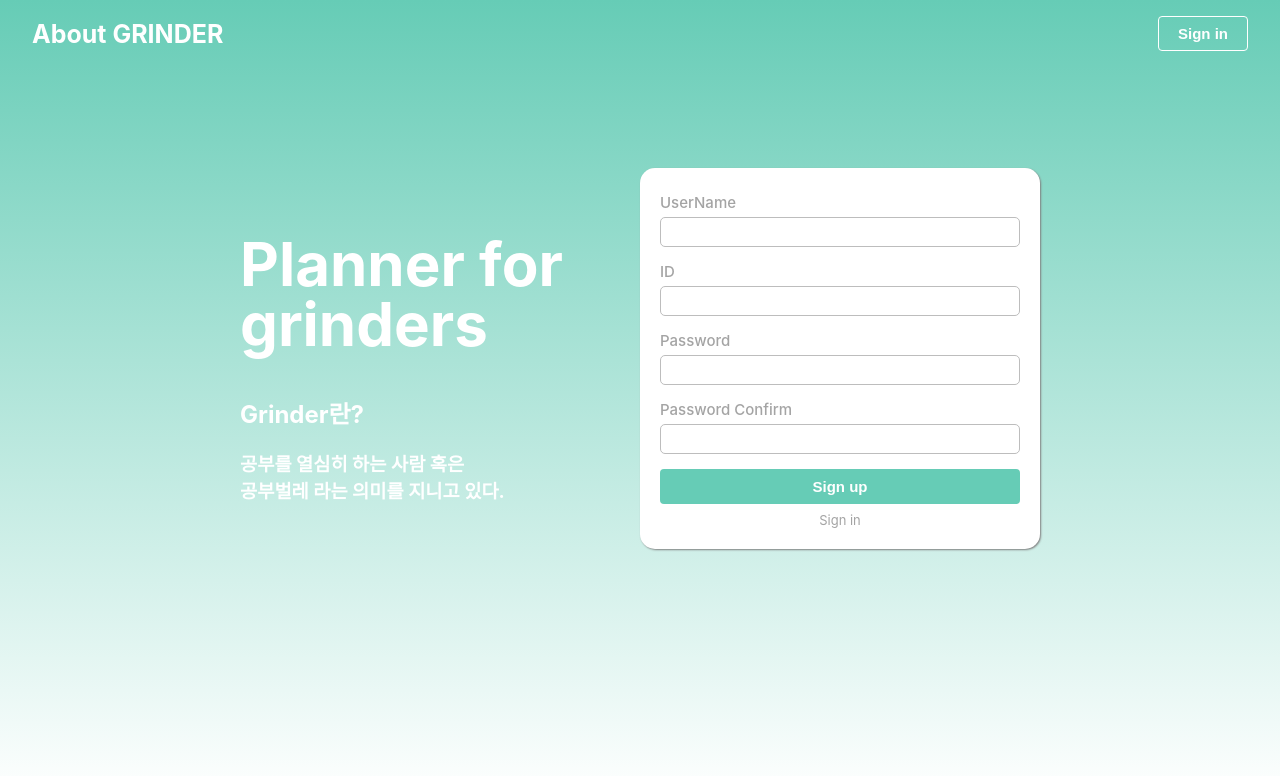
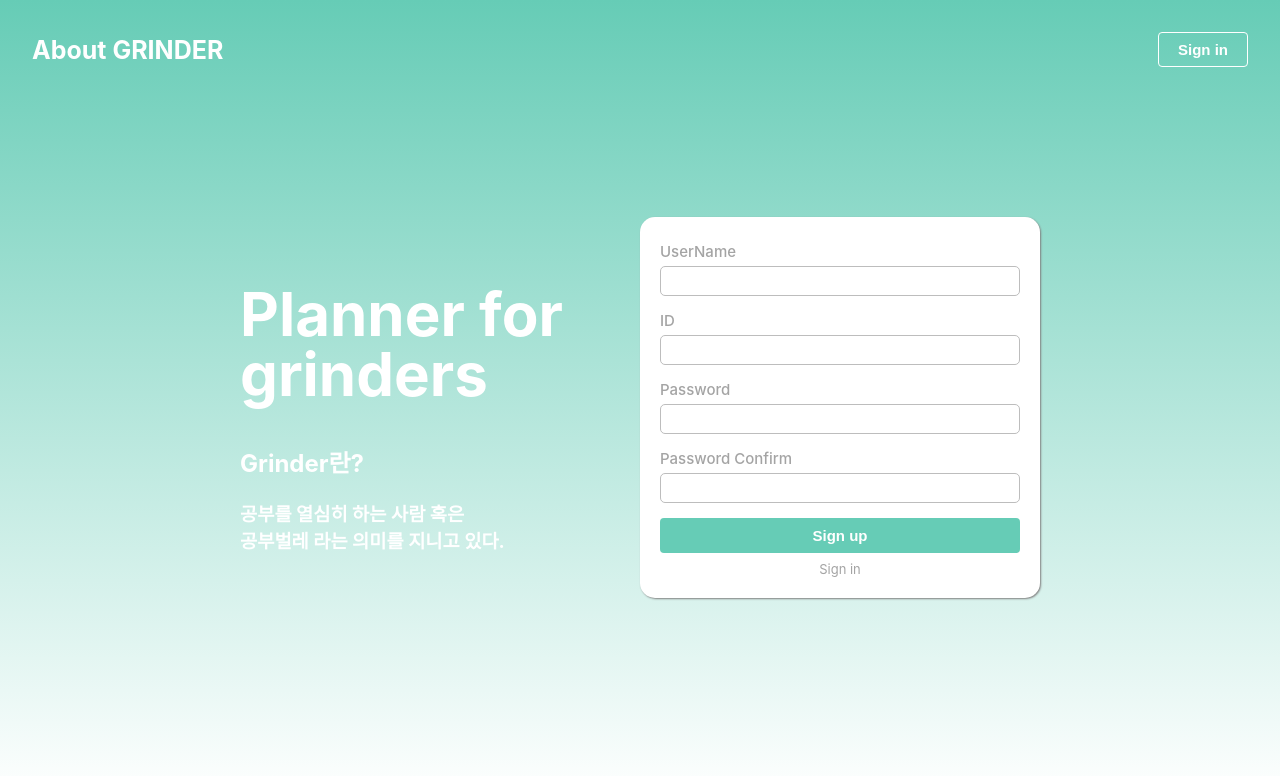
Before and after one commit to dekim1028/Grinder, a React (Create React App) app in the folder grinder-frontend/: page / in a window 1280 px wide. Shown: the top 776 px of the page. Built offline with nearby package versions, Linux system fonts and the light colour scheme.

Commit message:
Fix AboutGrinderPage css

```diff
--- a/grinder-frontend/src/pages/AboutGrinderPage.js
+++ b/grinder-frontend/src/pages/AboutGrinderPage.js
@@ -4,9 +4,10 @@ import Button from '../components/common/Button';
 import SignUpContainer from '../containers/auth/SignUpContainer';
 
 const HomeBlock = styled.div`
-    height: 100vh;
+    width: 100vw;
+    min-height:100vh;
     background:linear-gradient(to bottom,#66ccb6,white);
-    padding:1rem 2rem;
+    padding: 2rem;
 
     @media (max-width:768px){
         height: auto;
@@ -38,18 +39,41 @@ const StyledButton = styled(Button)`
     }
 `;
 
-const HomeContent = styled.div`
-    height:80%;
-`;
+const HomeContent = styled.div``;
 
 const Content = styled.div`
-    height:100%;
+    position:relative;
     display:flex;
     align-items:center;
     justify-content:center;
 
+    animation-name: bottom_to_top;
+    animation-duration:2s;
+    animation-duration: leaner;
+    animation-iteration-count:1;
+    animation-direction:alternate;
+    animation-fill-mode: forwards;
+
+    @keyframes bottom_to_top {
+        0%{
+            opacity: 0; top:200px;
+        }
+        100%{
+            opacity: 1.0; top:150px;
+        }
+    }
+
     @media (max-width:768px){
         display:block;
+
+        @keyframes bottom_to_top {
+        0%{
+            opacity: 0; top:50px;
+        }
+        100%{
+            opacity: 1.0; top:0px;
+        }
+    }
     }
 `;
 
@@ -73,6 +97,10 @@ const ContentItem = styled.div`
             width: auto;
             text-align: center;
             margin-bottom: 50px;
+            h1{
+                margin: 20px 0;
+                font-size: 50px;
+            }
         }
     }
 `;
```
